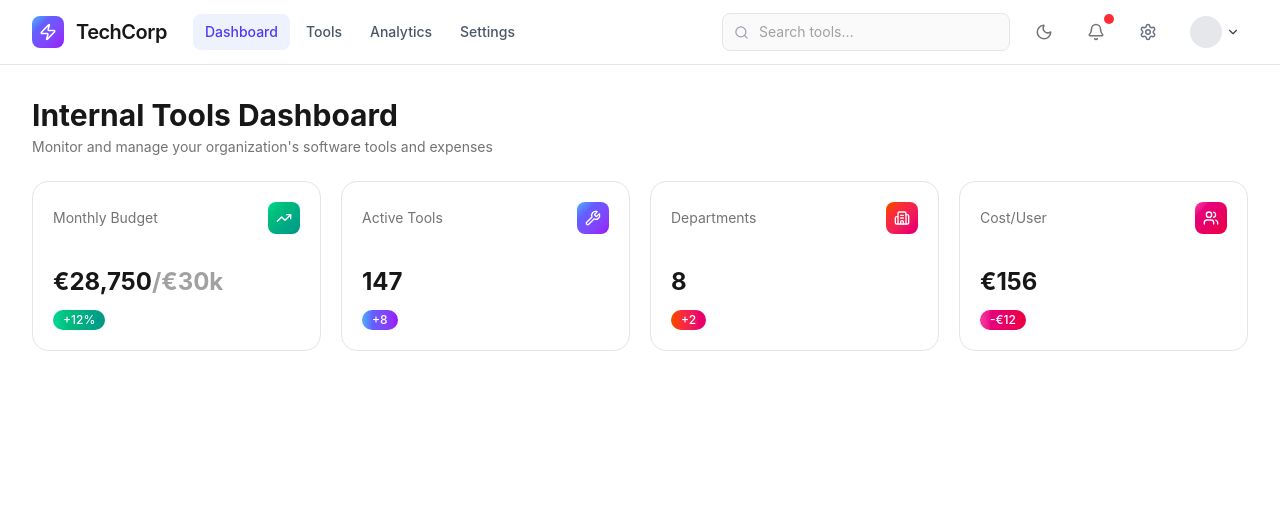
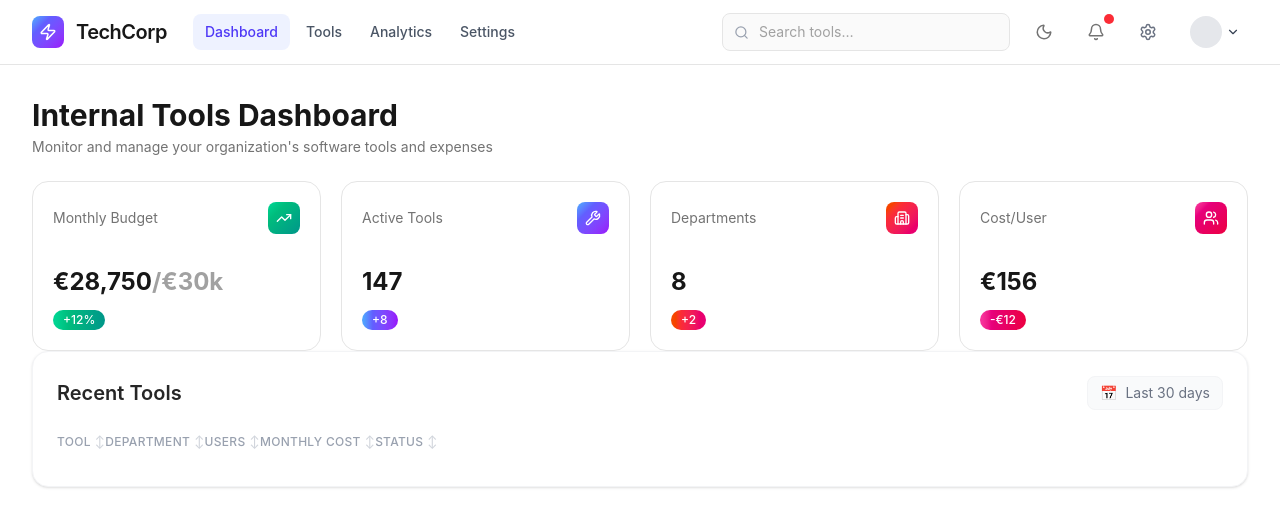
Before and after one commit to peter-francois/internal-tools-management-dashboard, a React (Vite) app: page / in a window 1280 px wide. Shown: the top 526 px of the page. Built offline with nearby package versions, Linux system fonts and the light colour scheme.

Commit message:
feat: create toolsTableHead component

```diff
--- a/src/components/dashboard/RecentToolsTable.tsx
+++ b/src/components/dashboard/RecentToolsTable.tsx
@@ -1,3 +1,4 @@
+import ToolsTableHead from "./ToolsTableHead";
 import ToolsTableHeader from "./ToolsTableHeader";
 
 export default function RecentToolsTable() {
@@ -7,6 +8,7 @@ export default function RecentToolsTable() {
         dark:bg-neutral-950"
     >
       <ToolsTableHeader />
+      <ToolsTableHead sortField={null} sortDir="asc" onSort={() => {}} />
     </div>
   );
 }
--- /dev/null
+++ b/src/components/dashboard/ToolsTableHead.tsx
@@ -0,0 +1,30 @@
+import SortIcon from "./SortIcon";
+import type { SortField, SortDir } from "../../types/interfaces/tool";
+import { COLUMNS } from "../../types/contants/tool";
+
+interface ToolsTableHeadProps {
+  sortField: SortField | null;
+  sortDir: SortDir;
+  onSort: (field: SortField) => void;
+}
+
+export default function ToolsTableHead({ sortField, sortDir, onSort }: ToolsTableHeadProps) {
+  return (
+    <thead>
+      <tr className="border-b border-gray-100 dark:border-neutral-800">
+        {COLUMNS.map(({ label, field }) => (
+          <th
+            key={field}
+            onClick={() => onSort(field)}
+            className="cursor-pointer pb-3 text-left text-xs font-medium tracking-wide text-gray-400
+              uppercase transition-colors select-none hover:text-gray-600 dark:text-neutral-500
+              dark:hover:text-neutral-300"
+          >
+            {label}
+            <SortIcon field={field} sortField={sortField} sortDir={sortDir} />
+          </th>
+        ))}
+      </tr>
+    </thead>
+  );
+}
--- a/src/pages/Dashboard.tsx
+++ b/src/pages/Dashboard.tsx
@@ -1,3 +1,4 @@
+import RecentToolsTable from "../components/dashboard/RecentToolsTable";
 import StatCardList from "../components/ui/StatCardList";
 import { NAV_ITEMS } from "../types/contants/navigation";
 
@@ -8,6 +9,7 @@ const Dashboard = () => {
       <p>{NAV_ITEMS.dashboard.description}</p>
 
       <StatCardList />
+      <RecentToolsTable/>
     </>
   );
 };
```
